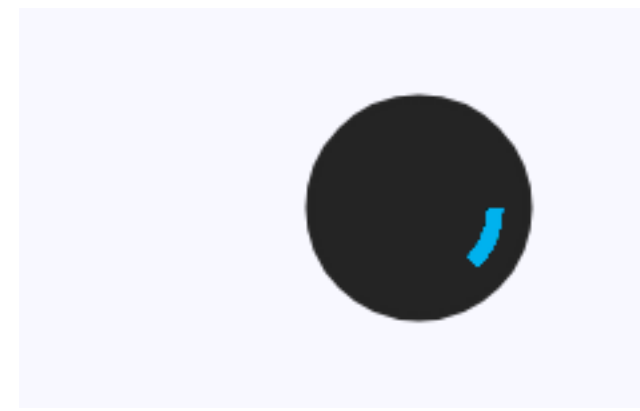
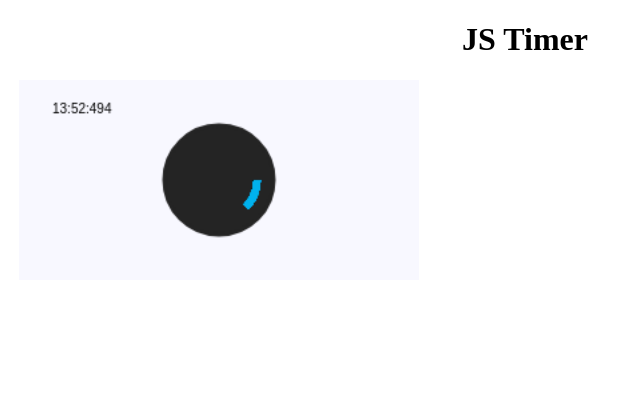
Before and after one commit to JordanLittell/timer.js, a plain HTML site: page index.html in a window 1280 px wide. Shown: the whole page, without its empty margins (115-755 px from the left). Drawn offline with Linux system fonts and the light colour scheme.

Commit message:
added renderTimeString method in the animation loop

```diff
--- a/index.html
+++ b/index.html
@@ -4,12 +4,16 @@
 
 <style type="text/css">
 	canvas{
-		height:400px;
-		width: 800px;
+		height:200px;
+		width: 400px;
 		margin: 0 10%;
 		background: #F8F8FF;
 	}
+	h1{
+		text-align: center;
+	}
 </style>
+<h1>JS Timer</h1>
 <canvas></canvas>
 
 <script type="text/javascript" src="lib/timer.js"></script>
@@ -20,6 +24,7 @@
 	var clock = new Timer.Clock(radius, ctx);
 	clock.draw();
 	clock.animate();
+	clock.renderTimeString();
 
 </script>
 
--- a/lib/timer.js
+++ b/lib/timer.js
@@ -53,8 +53,16 @@
 		ctx.stroke();
 	}
 
+	Clock.prototype.renderTimeString = function() {
+		this.ctx.clearRect(0, 0, 90, 80);
+		this.ctx.font = "10pt";
+		this.ctx.fillStyle = "black";
+		this.ctx.fillText (this.timeString, 25,25);
+	}
+
 	Clock.prototype.tick = function() {
 		this.time.setMilliseconds(this.ms + 6);
+		this.renderTimeString();
 	}
 
 	Clock.prototype.animate = function() {
```
